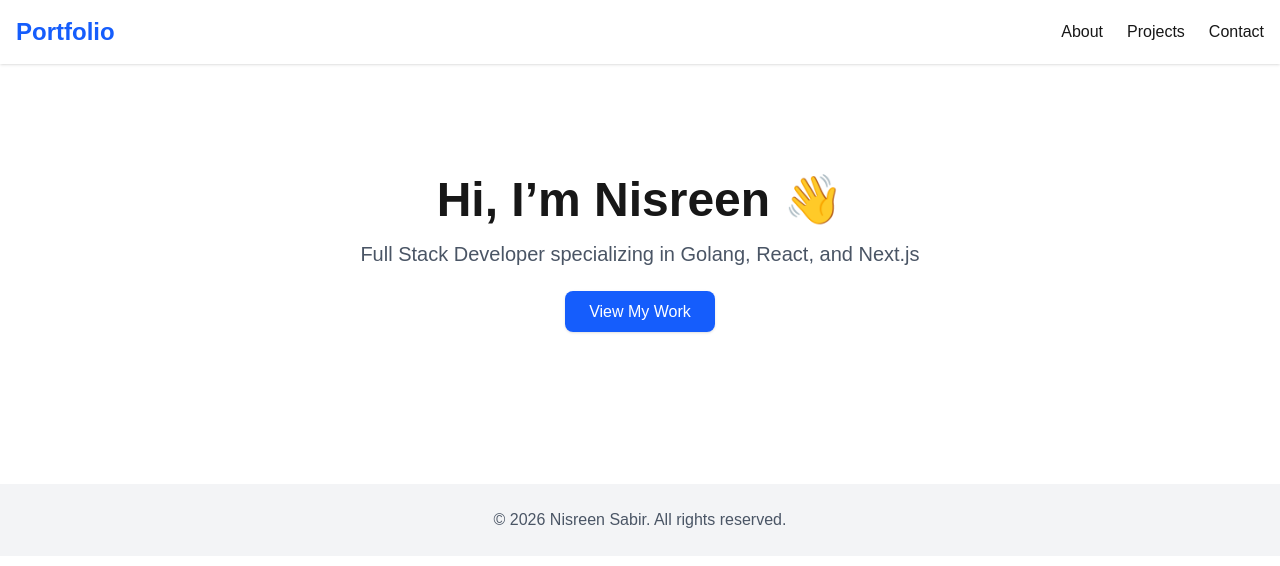
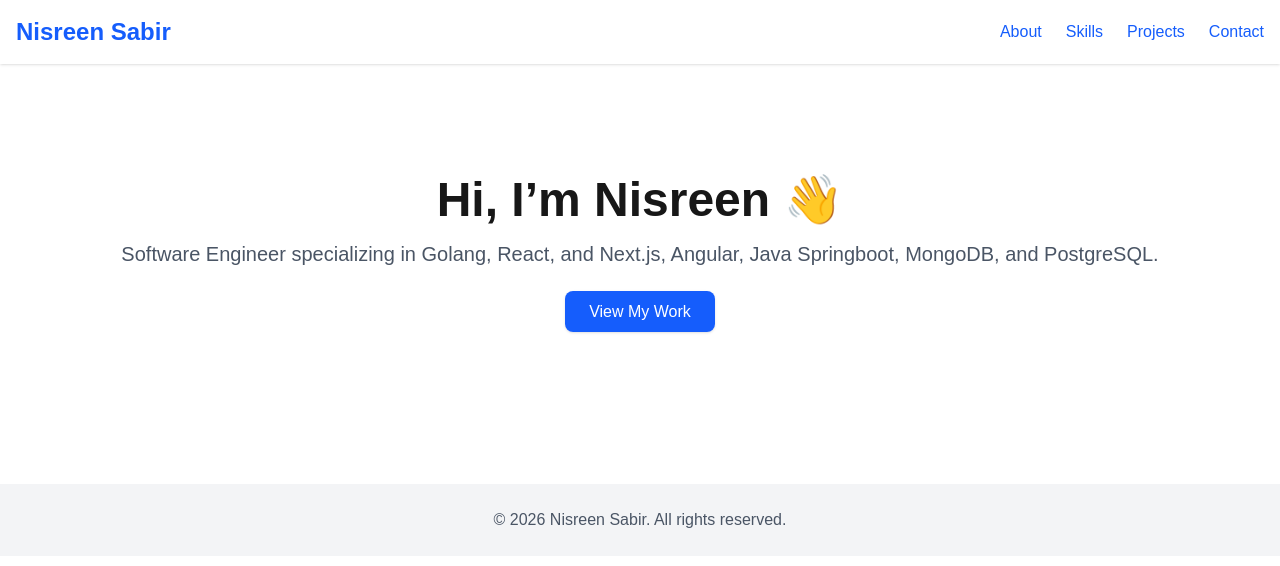
Before and after one commit to nisreen991/portfolio, a Next.js app in the folder my-portfolio/: page / in a window 1280 px wide. Shown: the top 566 px of the page. Built offline with nearby package versions, Linux system fonts and the light colour scheme.

Commit message:
tailwind import

```diff
--- a/my-portfolio/src/app/layout.jsx
+++ b/my-portfolio/src/app/layout.jsx
@@ -13,26 +13,9 @@ const geistMono = Geist_Mono({
   subsets: ["latin"],
 });
 
-// export const metadata = {
-//   title: "Create Next App",
-//   description: "Generated by create next app",
-// };
-
-// export default function RootLayout({ children }) {
-//   return (
-//     <html lang="en">
-//       <body
-//         className={`${geistSans.variable} ${geistMono.variable} antialiased`}
-//       >
-//         {children}
-//       </body>
-//     </html>
-//   );
-// }
-
 export const metadata = {
   title: "My Portfolio",
-  description: "Full Stack Developer Portfolio",
+  description: "Software Engineer Portfolio",
 };
 
 export default function RootLayout({ children }) {
--- a/my-portfolio/src/app/page.jsx
+++ b/my-portfolio/src/app/page.jsx
@@ -3,7 +3,7 @@ export default function Home() {
     <section className="text-center py-20">
       <h1 className="text-5xl font-bold mb-4">Hi, I’m Nisreen 👋</h1>
       <p className="text-xl text-gray-600 mb-8">
-        Full Stack Developer specializing in Golang, React, and Next.js
+        Software Engineer specializing in Golang, React, and Next.js, Angular, Java Springboot, MongoDB, and PostgreSQL.
       </p>
       <a
         href="/projects"
--- /dev/null
+++ b/my-portfolio/src/components/Hero.jsx
@@ -0,0 +1,24 @@
+import { motion } from 'framer-motion';
+
+export default function Hero() {
+  return (
+    <section id="hero" className="min-h-screen flex items-center">
+      <div className="container text-center">
+        <motion.h1
+          initial={{ opacity: 0, y: -20 }}
+          animate={{ opacity: 1, y: 0 }}
+          transition={{ duration: 0.6 }}
+          className="text-4xl md:text-6xl font-bold"
+        >
+          Hi, I'm [Your Name]
+        </motion.h1>
+        <p className="mt-4 text-lg text-gray-700">
+          Full-Stack Developer | React & Go & Next.js
+        </p>
+        <a href="#projects" className="mt-8 inline-block bg-blue-600 text-white px-6 py-3 rounded-lg">
+          My Work
+        </a>
+      </div>
+    </section>
+  );
+}
--- a/my-portfolio/src/components/Navbar.jsx
+++ b/my-portfolio/src/components/Navbar.jsx
@@ -4,17 +4,20 @@ export default function Navbar() {
     return (
         <nav className="bg-white shadow sticky top-0 z-50">
             <div className="container mx-auto px-4 py-4 flex justify-between items-center">
-                <Link href="/" className="text-2xl font-bold text-blue-600">
-                    Portfolio
+                <Link href="#" className="text-2xl font-bold text-blue-600">
+                    Nisreen Sabir
                 </Link>
                 <div className="space-x-6">
-                    <Link href="/about" className="hover:text-blue-600">
+                    <Link href="/about" className="text-blue-600">
                         About
                     </Link>
-                    <Link href="/projects" className="hover:text-blue-600">
+                    <Link href="/projects" className="text-blue-600">
+                        Skills
+                    </Link>
+                    <Link href="/projects" className="text-blue-600">
                         Projects
                     </Link>
-                    <Link href="/contact" className="hover:text-blue-600">
+                    <Link href="/contact" className="text-blue-600">
                         Contact
                     </Link>
                 </div>
```
Also changed, not shown: my-portfolio/package.json (+7 -4 lines), my-portfolio/src/app/skills/page.jsx (added), 1 other file (tests, documents, lock files or other folders).
